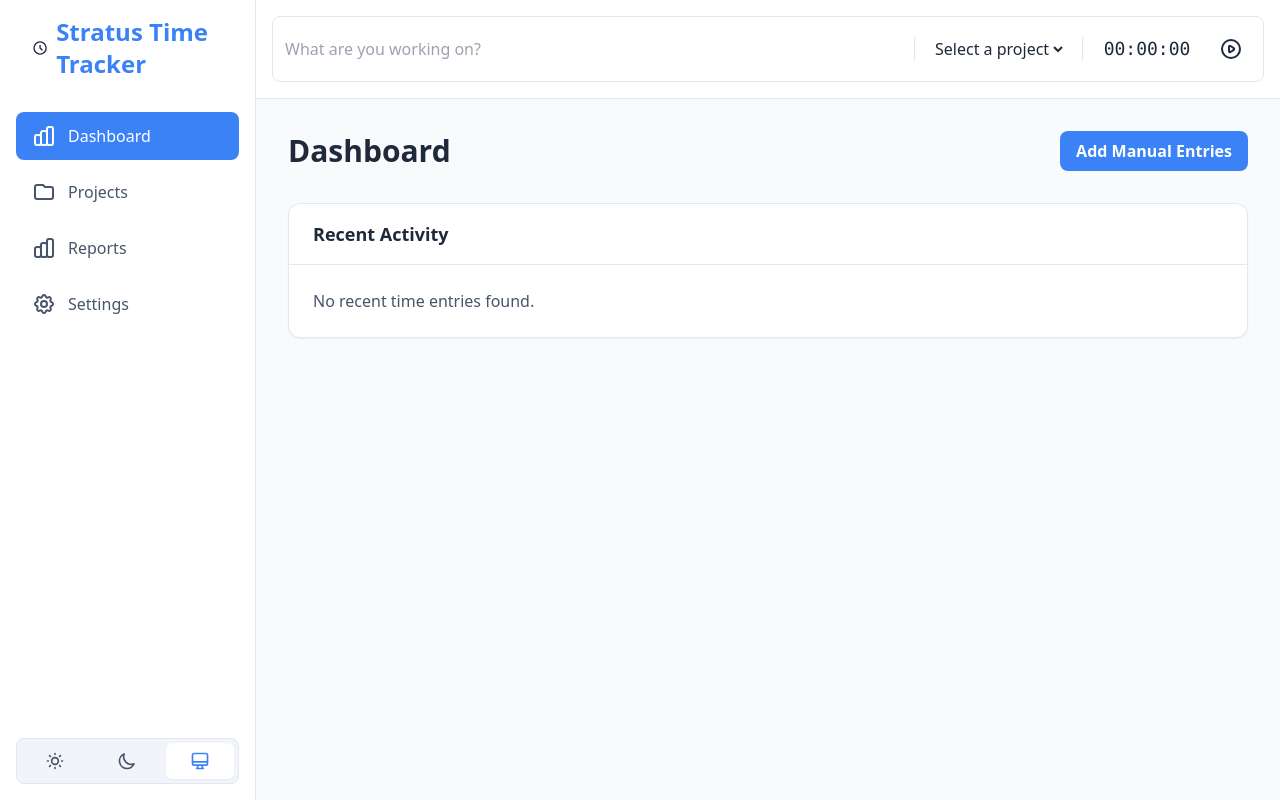
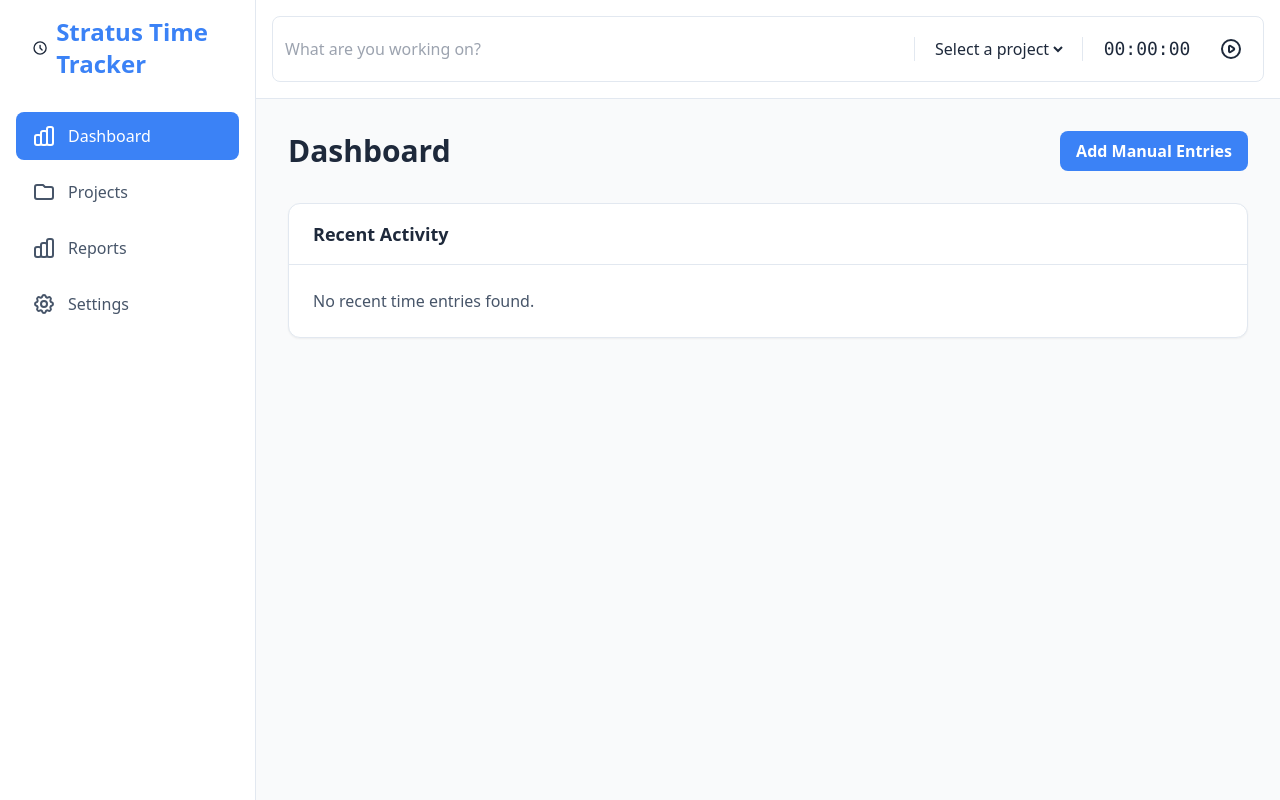
Before and after one commit to jgarro-MrG/stratus, a React (Vite) app: page / in a window 1280 px wide. Built offline with nearby package versions, Linux system fonts and the light colour scheme.

Commit message:
fix: Remove theme switcher from sidebar
The theme switcher component has been removed from the sidebar as it is no longer required. The Content Security Policy in index.html has also been updated to allow data URIs for images.

```diff
--- a/components/Sidebar.tsx
+++ b/components/Sidebar.tsx
@@ -1,6 +1,5 @@
 import React from 'react';
 import { NavLink } from 'react-router-dom';
-import { ThemeSwitcher } from './ThemeSwitcher';
 
 const ClockIcon = () => (
     <svg xmlns="http://www.w3.org/2000/svg" className="h-6 w-6" fill="none" viewBox="0 0 24 24" stroke="currentColor">
@@ -54,10 +53,6 @@ const Sidebar: React.FC = () => {
                     <span>Settings</span>
                 </NavLink>
             </nav>
-
-            <div className="mt-auto">
-              <ThemeSwitcher />
-            </div>
         </div>
     );
 };
--- a/components/ThemeSwitcher.tsx
+++ /dev/null
@@ -1,49 +0,0 @@
-import React from 'react';
-import { useTheme } from '../contexts/ThemeContext';
-
-const SunIcon = () => (
-    <svg xmlns="http://www.w3.org/2000/svg" className="h-5 w-5" fill="none" viewBox="0 0 24 24" stroke="currentColor" strokeWidth={2}>
-        <path strokeLinecap="round" strokeLinejoin="round" d="M12 3v1m0 16v1m9-9h-1M4 12H3m15.364 6.364l-.707-.707M6.343 6.343l-.707-.707m12.728 0l-.707.707M6.343 17.657l-.707.707M16 12a4 4 0 11-8 0 4 4 0 018 0z" />
-    </svg>
-);
-
-const MoonIcon = () => (
-    <svg xmlns="http://www.w3.org/2000/svg" className="h-5 w-5" fill="none" viewBox="0 0 24 24" stroke="currentColor" strokeWidth={2}>
-        <path strokeLinecap="round" strokeLinejoin="round" d="M20.354 15.354A9 9 0 018.646 3.646 9.003 9.003 0 0012 21a9.003 9.003 0 008.354-5.646z" />
-    </svg>
-);
-
-const DesktopIcon = () => (
-    <svg xmlns="http://www.w3.org/2000/svg" className="h-5 w-5" fill="none" viewBox="0 0 24 24" stroke="currentColor" strokeWidth={2}>
-        <path strokeLinecap="round" strokeLinejoin="round" d="M9.75 17L9 20l-1 1h8l-1-1-.75-3M3 13h18M5 17h14a2 2 0 002-2V5a2 2 0 00-2-2H5a2 2 0 00-2 2v10a2 2 0 002 2z" />
-    </svg>
-);
-
-export const ThemeSwitcher: React.FC = () => {
-    const { theme, setTheme } = useTheme();
-
-    const themes = [
-        { name: 'light', icon: <SunIcon /> },
-        { name: 'dark', icon: <MoonIcon /> },
-        { name: 'system', icon: <DesktopIcon /> },
-    ];
-
-    return (
-        <div className="flex items-center justify-center space-x-1 rounded-lg bg-background p-1 border border-border">
-            {themes.map((t) => (
-                <button
-                    key={t.name}
-                    onClick={() => setTheme(t.name as 'light' | 'dark' | 'system')}
-                    className={`flex-1 flex justify-center items-center p-2 rounded-md transition-colors duration-200 text-sm capitalize ${
-                        theme === t.name
-                            ? 'bg-surface shadow-sm text-primary'
-                            : 'text-text-secondary hover:bg-surface/50'
-                    }`}
-                    aria-label={`Switch to ${t.name} theme`}
-                >
-                    {t.icon}
-                </button>
-            ))}
-        </div>
-    );
-};
--- a/index.html
+++ b/index.html
@@ -2,7 +2,7 @@
 <html lang="en">
   <head>
     <meta charset="UTF-8" />
-    <meta http-equiv="Content-Security-Policy" content="default-src 'self'; script-src 'self' 'unsafe-inline' https://cdn.tailwindcss.com; style-src 'self' 'unsafe-inline' https://cdn.tailwindcss.com; object-src 'none';" />
+    <meta http-equiv="Content-Security-Policy" content="default-src 'self'; img-src 'self' data:; script-src 'self' 'unsafe-inline' https://cdn.tailwindcss.com; style-src 'self' 'unsafe-inline' https://cdn.tailwindcss.com; object-src 'none';" />
     <link rel="icon" type="image/svg+xml" href="/vite.svg" />
     <meta name="viewport" content="width=device-width, initial-scale=1.0" />
     <title>Stratus Time Tracker - Freelancer Time Tracking</title>
```
